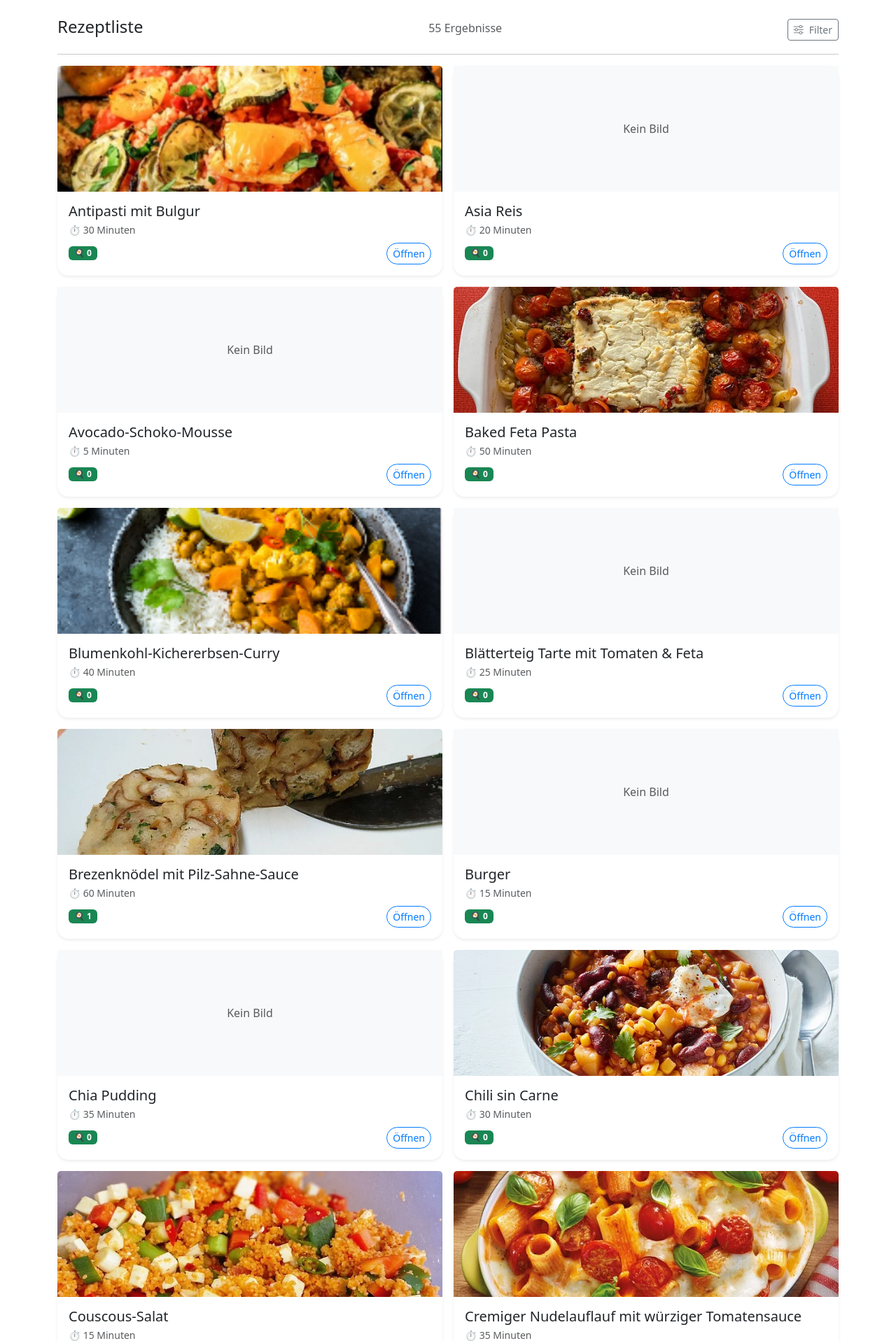
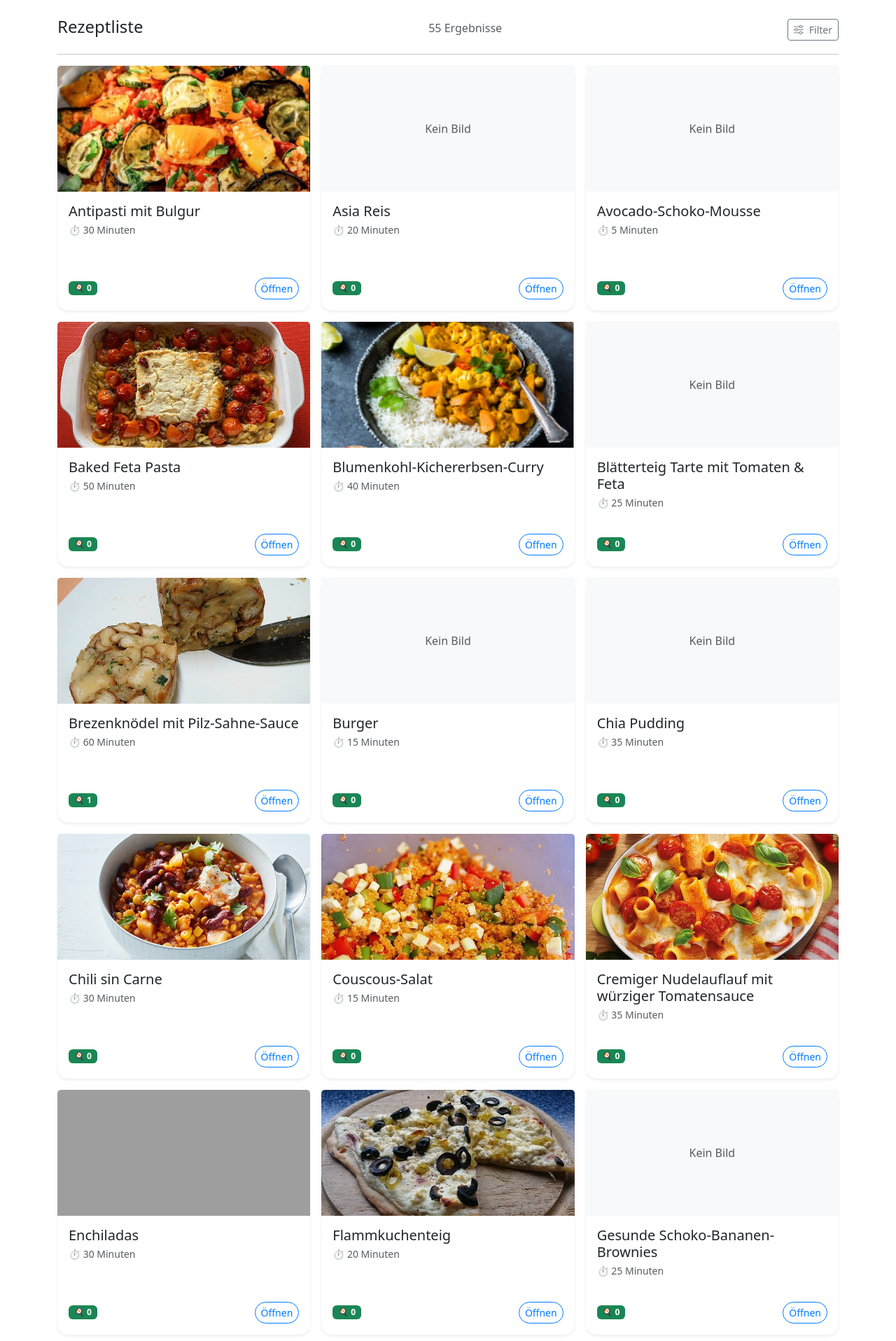
Before and after one commit to tobihemmi/rezepte, a Django app: page /recipes/ in a window 1280 px wide. Shown: the part 56-1973 px from the top of the page at 70% size. Run offline with Django 5.2, Linux system fonts and the light colour scheme; data comes from the database, SQL or seed files in the repository; some libraries are stand-ins or nearby versions; grey boxes are pictures that could not be loaded.

Commit message:
add min hight to cards

```diff
--- a/recipes/static/recipes/style.css
+++ b/recipes/static/recipes/style.css
@@ -68,12 +68,21 @@ li a {
     cursor: pointer;
     box-shadow: 0 8px 24px rgba(0, 0, 0, 0.08);
     transition: transform 0.25s ease, box-shadow 0.25s ease;
+    min-height: 350px;
 }
 .recipe-card:hover {
     transform: translateY(-4px);
     box-shadow: 0 12px 32px rgba(0, 0, 0, 0.12);
 }
-
+.card-title {
+    display: -webkit-box;        /* Flexbox-artiger Container für clamp */
+    -webkit-box-orient: vertical; /* Vertikale Ausrichtung */
+    overflow: hidden;             /* alles darüber hinaus verstecken */
+    text-overflow: ellipsis;      /* "..." am Ende */
+    -webkit-line-clamp: 3;        /* maximale Zeilenanzahl */
+    line-height: 1.2em;           /* optional: Zeilenhöhe */
+    max-height: calc(1.2em * 3);  /* optional: Sicherheitsnetz */
+}
 /* -------------------------
    Hero Image + Overlay Buttons
 ------------------------- */
--- a/recipes/templates/recipes/index.html
+++ b/recipes/templates/recipes/index.html
@@ -154,7 +154,7 @@
     <!-- Rezeptkarten -->
     <div class="row g-3">
         {% for recipe in latest_recipe_list %}
-            <div class="col-6 col-md-6">
+            <div class="col-6 col-md-4">
                 <div class="card h-100 shadow-sm recipe-card">
 
                     <!-- Bild -->
```
